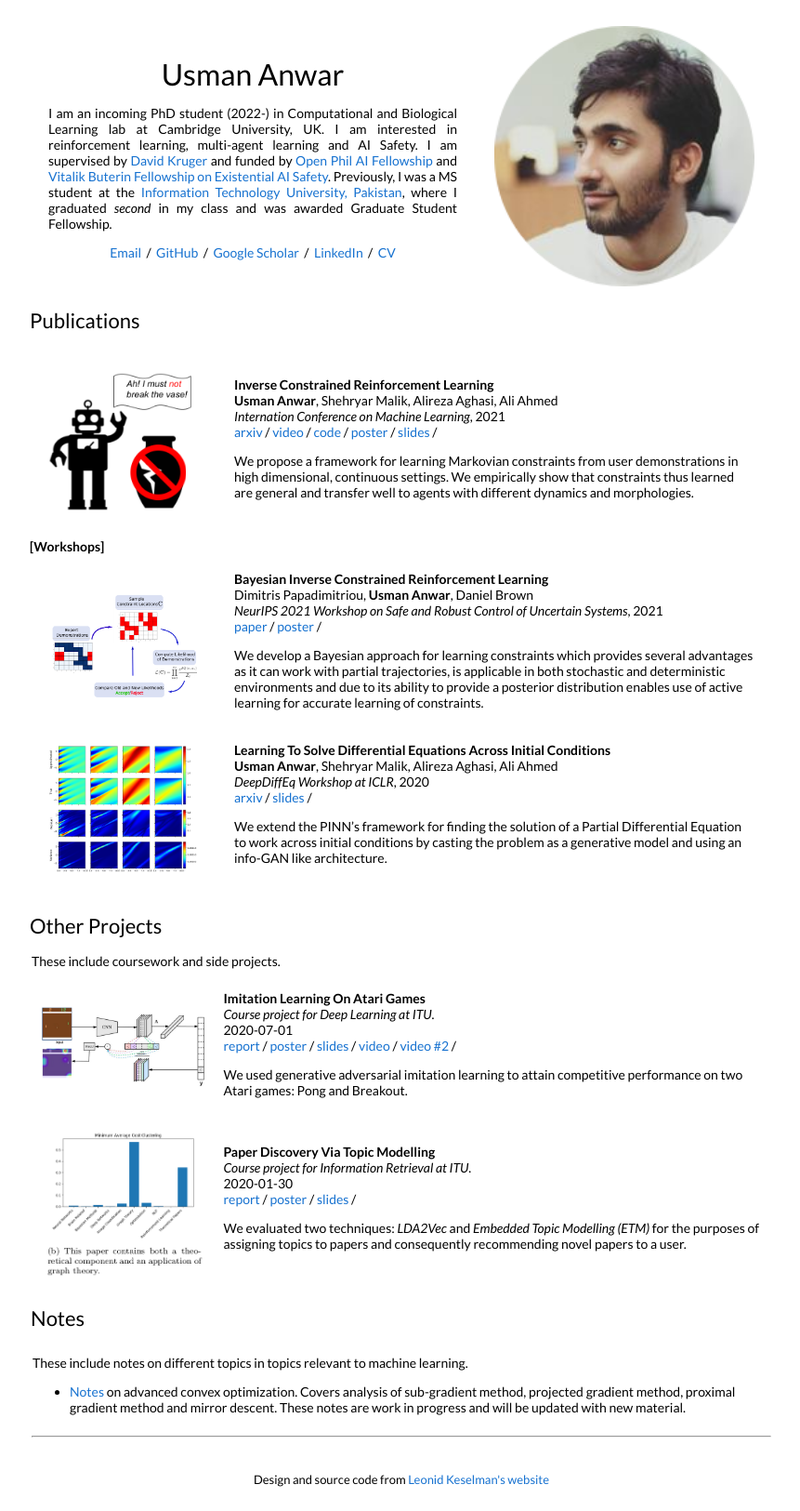
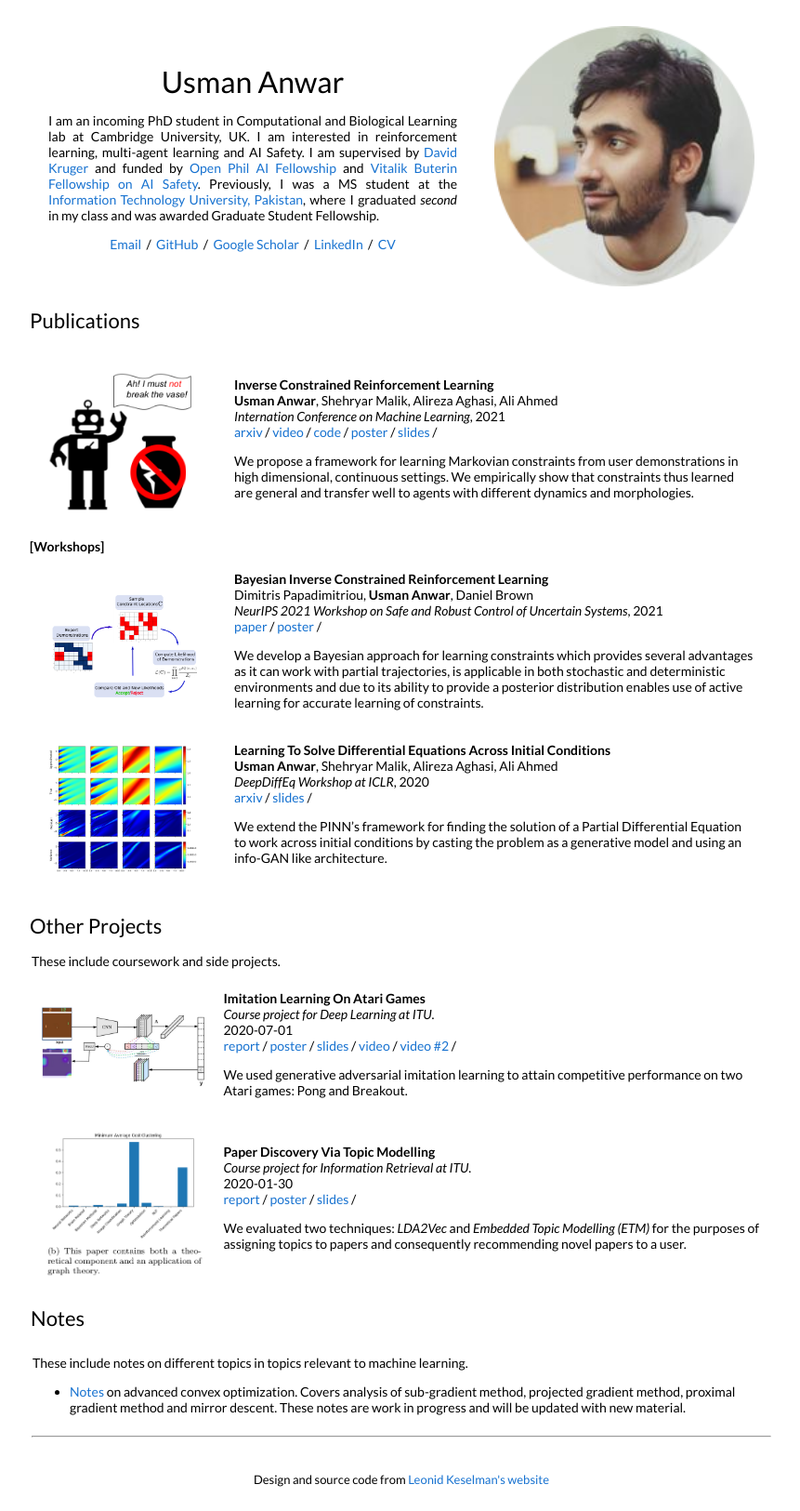
Before and after one commit to uzman-anwar/uzman-anwar.github.io, a Jekyll site: the page built from _posts/workshop/2021-12-01-BICRL.markdown, in a window 1280 px wide. Shown: the whole page at 93% size, without its empty margins (208-1069 px from the left). Built offline with Jekyll 4.4.1, drawn with Linux system fonts in a browser that asks for light colours.

Commit message:
Minor update.

```diff
--- a/_layouts/default.html
+++ b/_layouts/default.html
@@ -27,7 +27,7 @@
               <h1>
                 Usman Anwar
               </h1>
-              <p style="text-align:justify">I am an incoming PhD student (2022-) in Computational and Biological Learning lab at Cambridge University, UK. I am interested in reinforcement learning, multi-agent learning and AI Safety. I am supervised by <a href="https://scholar.google.ca/citations?user=5Uz70IoAAAAJ&hl=en">David Kruger</a> and funded by <a href="https://www.openphilanthropy.org/grants/open-phil-ai-fellowship-2022-class/">Open Phil AI Fellowship</a> and <a href="https://futureoflife.org/team/fellowship-winners-2022/">Vitalik Buterin Fellowship on Existential AI Safety</a>. Previously, I was a MS student at the <a href="https://www.itu.edu.pk/">Information Technology University, Pakistan</a>, where I graduated <i>second</i> in my class and was awarded Graduate Student Fellowship.
+              <p style="text-align:justify">I am an incoming PhD student in Computational and Biological Learning lab at Cambridge University, UK. I am interested in reinforcement learning, multi-agent learning and AI Safety. I am supervised by <a href="https://scholar.google.ca/citations?user=5Uz70IoAAAAJ&hl=en">David Kruger</a> and funded by <a href="https://www.openphilanthropy.org/grants/open-phil-ai-fellowship-2022-class/">Open Phil AI Fellowship</a> and <a href="https://futureoflife.org/team/fellowship-winners-2022/">Vitalik Buterin Fellowship on AI Safety</a>. Previously, I was a MS student at the <a href="https://www.itu.edu.pk/">Information Technology University, Pakistan</a>, where I graduated <i>second</i> in my class and was awarded Graduate Student Fellowship.
               <p style="text-align:center">
                 <a target="_blank" href="https://mailhide.io/e/Mpto2XvD"> Email</a> &nbsp;/&nbsp;
                 <a href="https://github.com/uzman-anwar">GitHub</a> &nbsp;/&nbsp;
```
